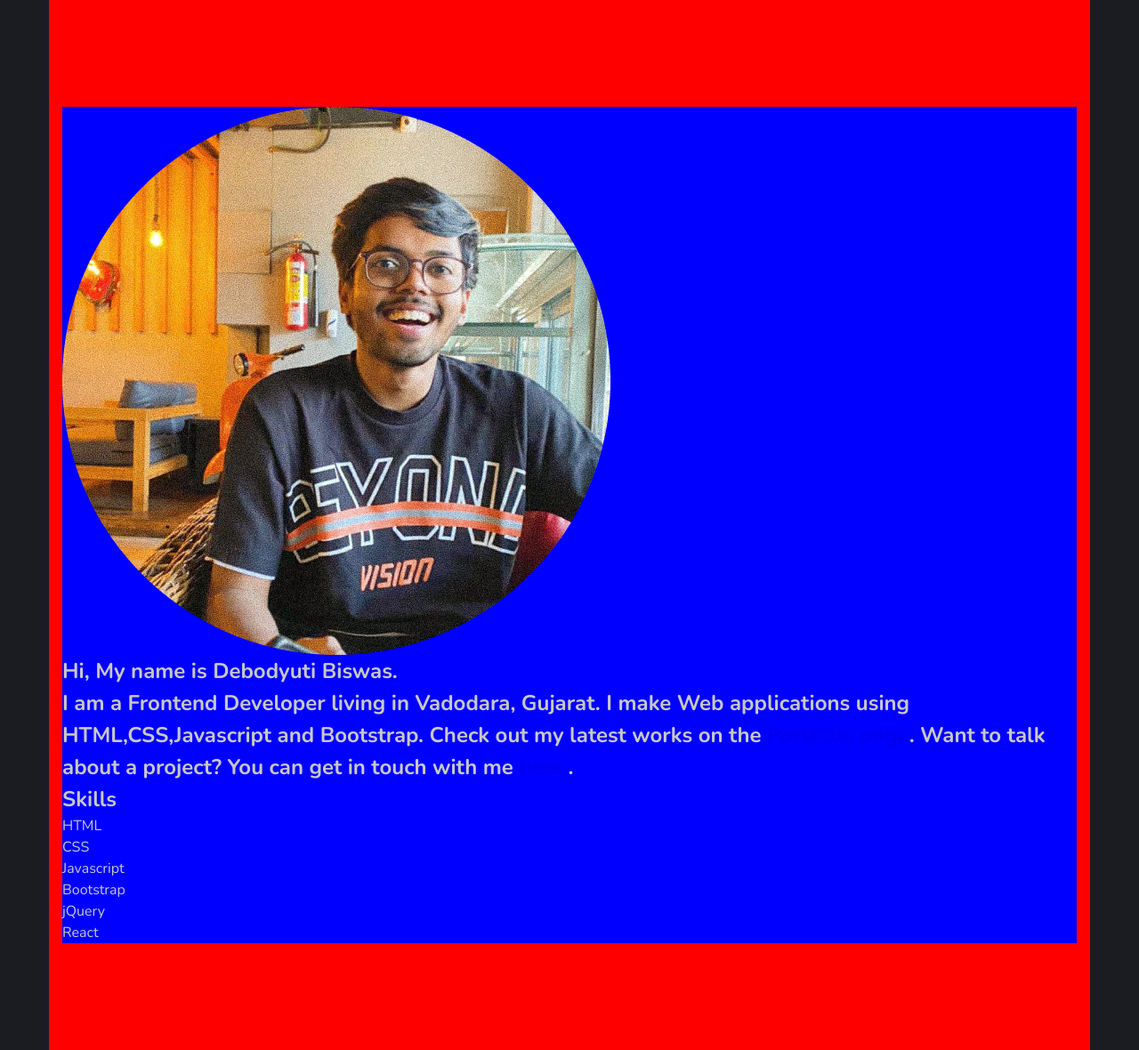
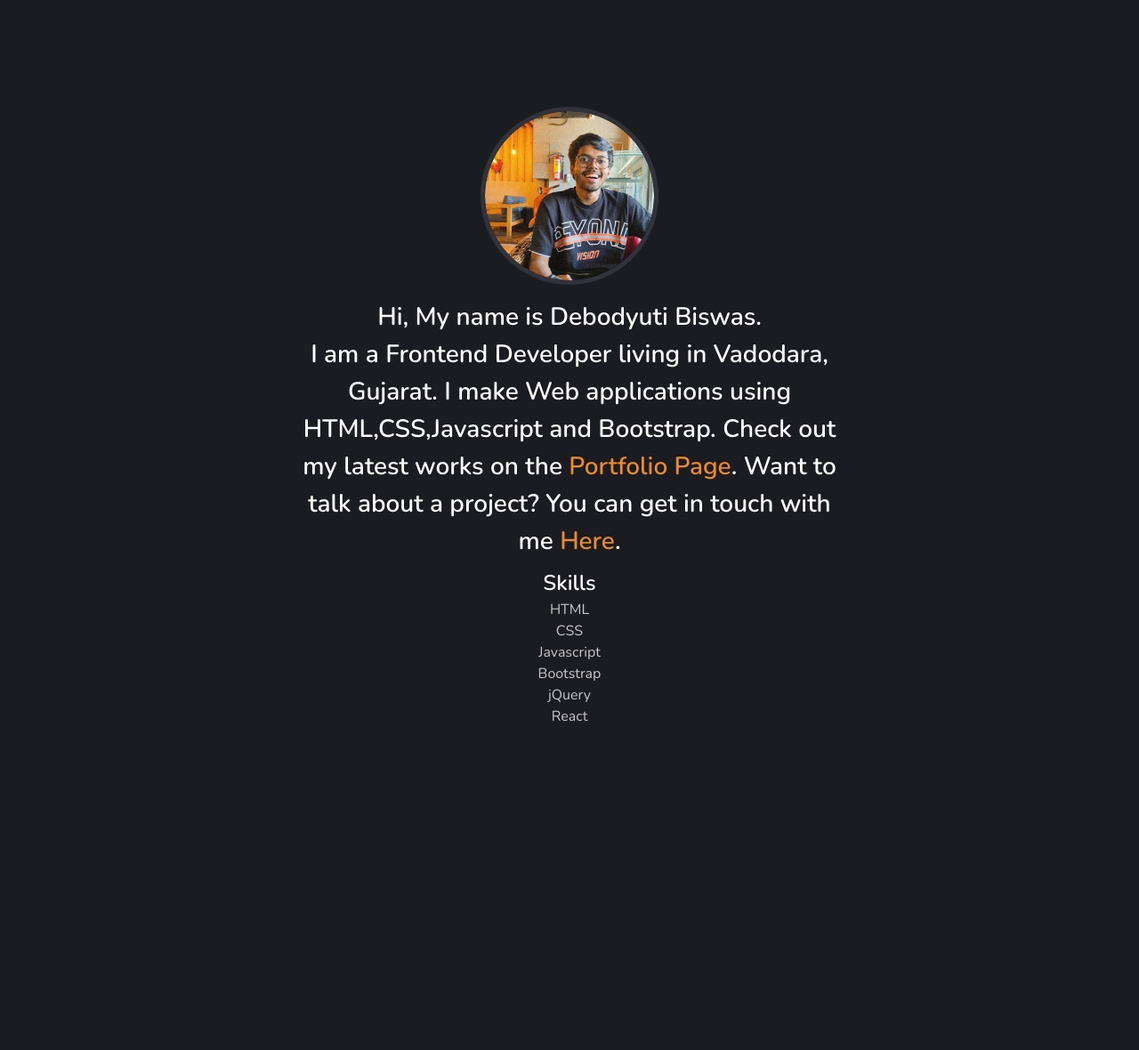
Before and after one commit to debodyuti1/portfolio-1, a PHP site: page / in a window 1280 px wide. Shown: the whole page at 89% size. After the commit the page ends 811 px from the top, so only its background shows below. Run offline with PHP 8.4, Linux system fonts and the light colour scheme.

Commit message:
updating home page content

```diff
--- a/css/style.css
+++ b/css/style.css
@@ -51,9 +51,14 @@ img{
     vertical-align: middle;
 }
 
+h1,h2,h3,h4,h5,h6{
+    color: var(--white);
+    font-weight: 600;
+}
+
 .container{
     max-width: 1170px;
-    background-color: red;
+
     margin: auto;
 }
 
@@ -72,7 +77,7 @@ img{
 ::-webkit-scrollbar-track{
     background-color: var(--dark);
 }
-::-webkit-slider-thumb{
+::-webkit-scrollbar-thumb{
     background-color: var(--main-color);
 }
 
@@ -86,6 +91,41 @@ About Section
 }
 
 .about-content{
-    background-color: blue;
+
+    max-width: 620px;
+    width: 100%;
+    margin: auto;
+    text-align: center;
 
 }
+.about-content img{
+    max-width: 200px;
+    border: 5px solid var(--dark-light);
+    border-radius: 50%;
+    margin: 0 0 15px ;
+}
+
+.about-content h1{
+    font-size: 28px;
+    margin: 0 0 8px;
+
+}
+
+.about-content p span{
+    font-weight: 600;
+    text-transform: capitalize ;
+}
+.about-content p a{
+    color: var(--main-color);
+    text-transform: capitalize;
+    font-weight: 600;
+    position:relative;
+}
+.about-content p a::before{
+    content: '';
+    position: absolute;
+    left: 0;
+    top: 0;
+    height: 1px;
+
+}
--- a/index.html
+++ b/index.html
@@ -16,7 +16,7 @@
                 <div class="about-content">
                     <img src="img/debo.png" alt="profile-img">
                     <h1>Hi, My name is Debodyuti Biswas.
-                    <p>I am a <span>Frontend Developer</span> living in Vadodara, Gujarat. I make Web applications using <span>HTML</span>,<span>CSS</span>,<span>Javascript</span> and Bootstrap. Check out my latest works on the <a href="#">Portfolio page</a>. Want to talk about a project? You can get in touch with me <a href="#">here.</a>.</p>
+                    <p>I am a <span>Frontend Developer</span> living in Vadodara, Gujarat. I make Web applications using <span>HTML</span>,<span>CSS</span>,<span>Javascript</span> and Bootstrap. Check out my latest works on the <a href="#">Portfolio page</a>. Want to talk about a project? You can get in touch with me <a href="#">here</a>.</p>
 
                     <h2>Skills</h2>
                     <div class="skills">
```
